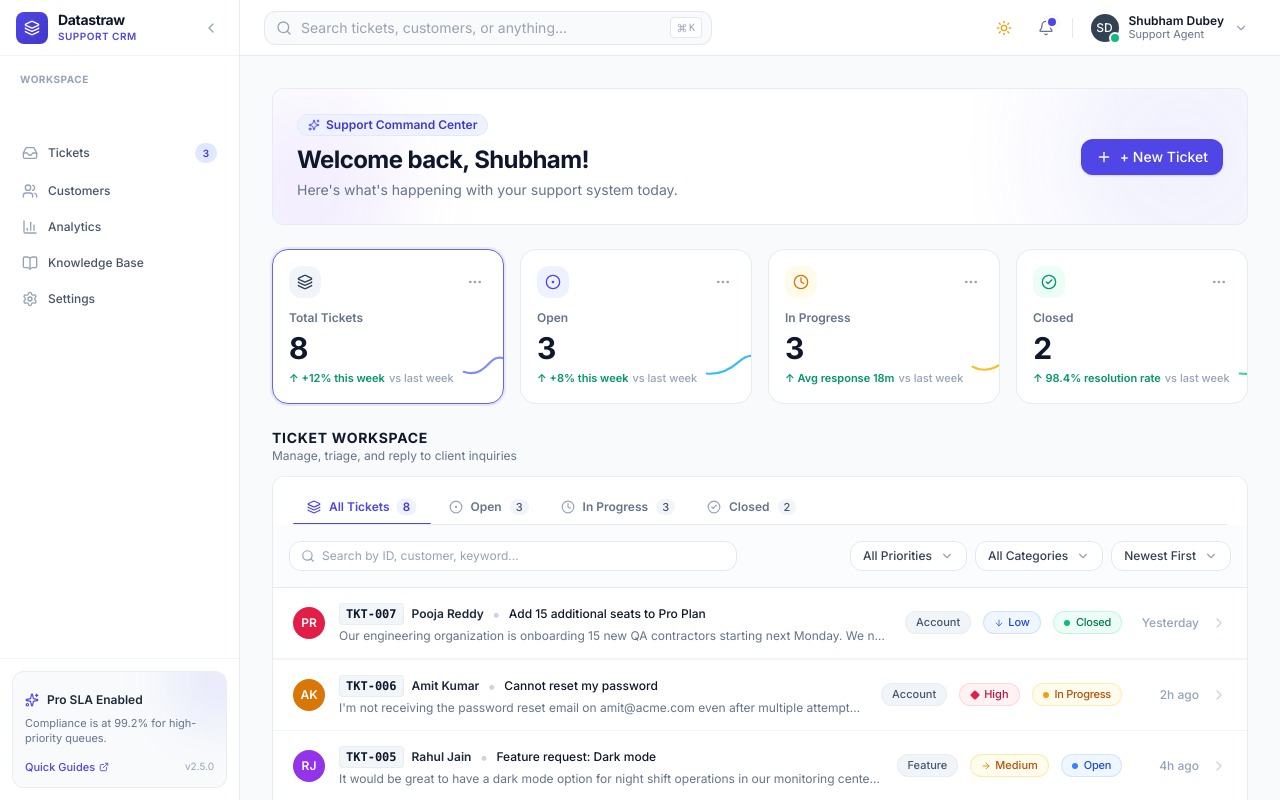
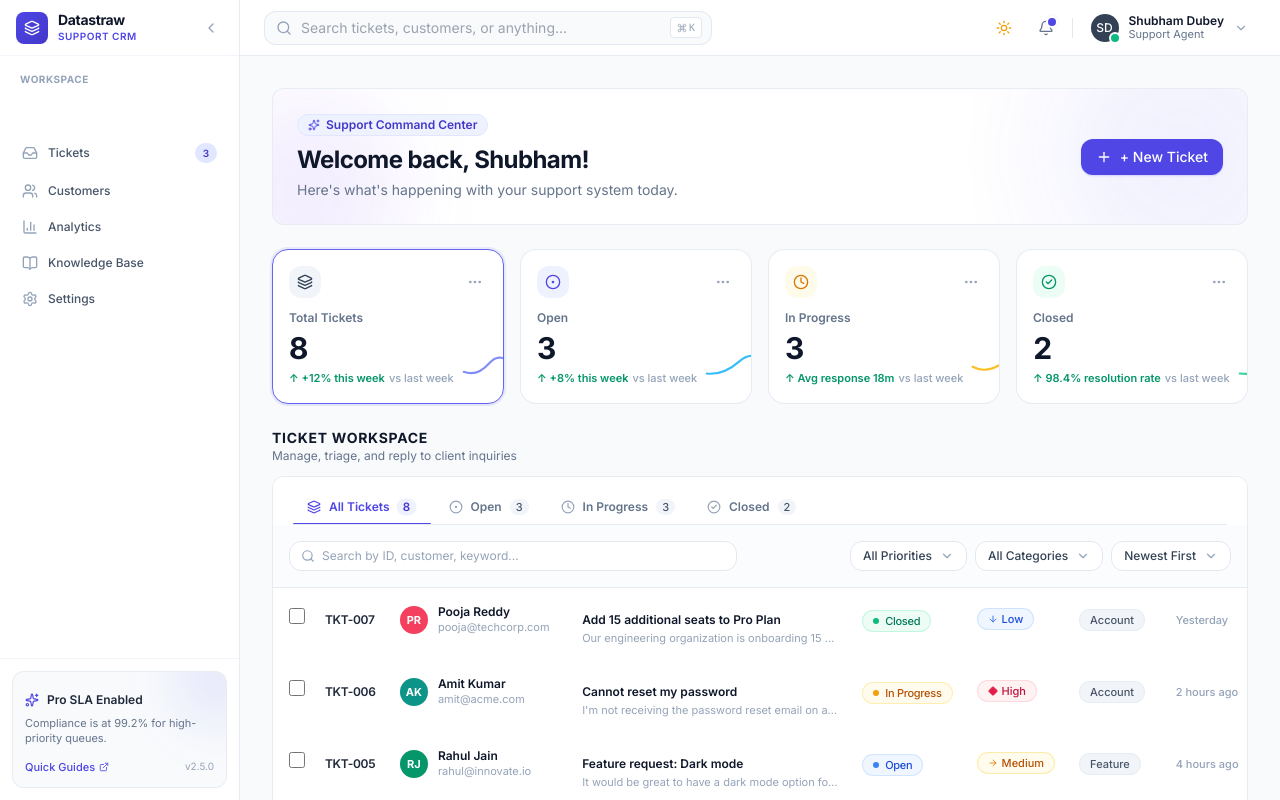
Before and after one commit to Dubey411/Datastraw, a React (Vite) app: page / in a window 1280 px wide. Built offline with nearby package versions, Linux system fonts and the light colour scheme.

Commit message:
feat(tickets): update TicketRow with tabular layout, checkboxes, initials avatars, and badges

```diff
--- a/src/components/features/tickets/TicketRow.jsx
+++ b/src/components/features/tickets/TicketRow.jsx
@@ -1,13 +1,19 @@
 import React from 'react';
 import { cn } from '../../../utils/cn';
-import { Avatar } from '../../common/Avatar';
 import { StatusBadge, PriorityBadge, CategoryBadge } from '../../common/Badge';
-import { Clock, ChevronRight } from 'lucide-react';
+import { MoreHorizontal } from 'lucide-react';
 
-export function TicketRow({ ticket, isSelected, onSelect, index = 0 }) {
-  // Format relative timestamp
+export function TicketRow({
+  ticket,
+  isSelected,
+  isChecked = false,
+  onToggleCheck,
+  onSelect,
+  index = 0,
+}) {
+  // Format relative timestamp to match reference screenshot style
   const formatTime = (isoString) => {
-    if (!isoString) return '';
+    if (!isoString) return 'Yesterday';
     const date = new Date(isoString);
     const now = new Date();
     const diffMs = now - date;
@@ -15,127 +21,139 @@ export function TicketRow({ ticket, isSelected, onSelect, index = 0 }) {
     const diffHours = Math.floor(diffMins / 60);
     const diffDays = Math.floor(diffHours / 24);
 
-    if (diffMins < 1) return 'Just now';
     if (diffMins < 60) return `${diffMins}m ago`;
-    if (diffHours < 24) return `${diffHours}h ago`;
+    if (diffHours < 24) return `${diffHours} hours ago`;
     if (diffDays === 1) return 'Yesterday';
-    if (diffDays < 7) return `${diffDays}d ago`;
-    return date.toLocaleDateString(undefined, { month: 'short', day: 'numeric' });
+    if (diffDays > 1) return `${diffDays} days ago`;
+    return 'Yesterday';
   };
 
-  const animationDelay = `${Math.min(index * 35, 350)}ms`;
+  // Customer initials
+  const getInitials = (name) => {
+    if (!name) return 'CU';
+    const parts = name.split(' ');
+    if (parts.length >= 2) return `${parts[0][0]}${parts[1][0]}`.toUpperCase();
+    return name.slice(0, 2).toUpperCase();
+  };
+
+  // Avatar background colors matching reference screenshot
+  const getAvatarBg = (name) => {
+    const initials = getInitials(name);
+    switch (initials) {
+      case 'PR':
+        return 'bg-rose-500 text-white';
+      case 'AK':
+        return 'bg-teal-600 text-white';
+      case 'RJ':
+        return 'bg-emerald-600 text-white';
+      case 'NP':
+        return 'bg-purple-600 text-white';
+      case 'KT':
+        return 'bg-pink-600 text-white';
+      case 'SC':
+        return 'bg-amber-500 text-white';
+      default:
+        return 'bg-indigo-600 text-white';
+    }
+  };
 
   return (
-    <div
+    <tr
       onClick={() => onSelect(ticket.id)}
-      role="button"
-      tabIndex={0}
-      style={{ animationDelay }}
-      onKeyDown={(e) => {
-        if (e.key === 'Enter' || e.key === ' ') {
-          e.preventDefault();
-          onSelect(ticket.id);
-        }
-      }}
       className={cn(
-        'group relative w-full text-left transition-all duration-200 cursor-pointer border-b border-slate-100 dark:border-dark-border select-none outline-none animate-in fade-in slide-in-from-bottom-1.5 duration-250',
-        'hover:bg-slate-50/80 dark:hover:bg-dark-surface-hover focus-visible:bg-slate-50 dark:focus-visible:bg-dark-surface-hover focus-visible:ring-2 focus-visible:ring-inset focus-visible:ring-indigo-500',
-        isSelected
-          ? 'bg-indigo-50/40 dark:bg-indigo-950/40 hover:bg-indigo-50/60 dark:hover:bg-indigo-950/50'
-          : 'bg-white dark:bg-dark-surface'
+        'group transition-colors duration-150 cursor-pointer border-b border-slate-100 dark:border-dark-border text-xs select-none',
+        'hover:bg-slate-50/80 dark:hover:bg-slate-800/50',
+        isSelected && 'bg-indigo-50/50 dark:bg-indigo-950/40',
+        isChecked && 'bg-indigo-50/30 dark:bg-indigo-950/30'
       )}
     >
-      {/* Active Left Indicator Bar */}
-      {isSelected && (
-        <div className="absolute left-0 top-0 bottom-0 w-1 bg-indigo-600 dark:bg-indigo-400" />
-      )}
+      {/* Checkbox */}
+      <td
+        className="py-3.5 pl-4 pr-2 w-10 text-center"
+        onClick={(e) => {
+          e.stopPropagation();
+          onToggleCheck?.(ticket.id);
+        }}
+      >
+        <input
+          type="checkbox"
+          checked={isChecked}
+          onChange={() => {}}
+          className="w-4 h-4 rounded border-slate-300 dark:border-slate-600 text-indigo-600 focus:ring-indigo-500/20 cursor-pointer"
+        />
+      </td>
 
-      {/* Desktop Layout */}
-      <div className="hidden lg:flex items-center justify-between px-5 py-3.5 gap-4">
-        {/* Left: ID & Customer & Subject */}
-        <div className="flex items-center gap-3.5 min-w-0 flex-1">
-          {/* Customer Avatar with subtle scale on row hover */}
-          <div className="transition-transform duration-200 group-hover:scale-105">
-            <Avatar
-              name={ticket.customer?.name}
-              size="md"
-              className="flex-shrink-0"
-            />
+      {/* Ticket ID # */}
+      <td className="py-3.5 px-3 whitespace-nowrap font-medium text-slate-800 dark:text-slate-200">
+        <span className="font-semibold text-xs tracking-tight">{ticket.id}</span>
+      </td>
+
+      {/* Customer Avatar & Name & Email */}
+      <td className="py-3.5 px-3 min-w-[180px]">
+        <div className="flex items-center gap-2.5">
+          <div
+            className={cn(
+              'w-7 h-7 rounded-full flex items-center justify-center font-bold text-[11px] flex-shrink-0 shadow-2xs',
+              getAvatarBg(ticket.customer?.name)
+            )}
+          >
+            {getInitials(ticket.customer?.name)}
           </div>
-
-          <div className="min-w-0 flex-1 space-y-0.5">
-            <div className="flex items-center gap-2">
-              <span className="font-mono text-xs font-bold text-slate-900 dark:text-dark-text bg-slate-100/90 dark:bg-slate-800 px-1.5 py-0.5 rounded border border-slate-200/60 dark:border-slate-700 flex-shrink-0">
-                {ticket.id}
-              </span>
-              <span className="text-xs font-semibold text-slate-800 dark:text-slate-200 truncate max-w-[130px]">
-                {ticket.customer?.name}
-              </span>
-              <span className="text-slate-300 dark:text-slate-600">•</span>
-              <h4 className="text-xs font-medium text-slate-900 dark:text-dark-text truncate group-hover:text-indigo-600 dark:group-hover:text-indigo-400 transition-colors">
-                {ticket.subject}
-              </h4>
-            </div>
-
-            <p className="text-xs text-slate-500 dark:text-slate-400 truncate max-w-2xl">
-              {ticket.description}
+          <div className="min-w-0">
+            <p className="text-xs font-semibold text-slate-900 dark:text-dark-text truncate leading-tight">
+              {ticket.customer?.name}
+            </p>
+            <p className="text-[11px] text-slate-400 dark:text-slate-500 truncate leading-tight mt-0.5">
+              {ticket.customer?.email}
             </p>
           </div>
         </div>
+      </td>
 
-        {/* Right: Badges + Timestamp */}
-        <div className="flex items-center gap-3 flex-shrink-0">
-          <CategoryBadge category={ticket.category} />
-          <PriorityBadge priority={ticket.priority} size="sm" />
-          <StatusBadge status={ticket.status} size="sm" />
-          <span className="text-xs text-slate-400 dark:text-slate-500 min-w-[65px] text-right font-medium">
-            {formatTime(ticket.updatedAt || ticket.createdAt)}
-          </span>
-          <ChevronRight className="w-4 h-4 text-slate-300 dark:text-slate-600 group-hover:text-slate-500 dark:group-hover:text-slate-300 group-hover:translate-x-0.5 transition-all duration-200" />
-        </div>
-      </div>
+      {/* Subject & snippet */}
+      <td className="py-3.5 px-3 max-w-[280px]">
+        <p className="text-xs font-semibold text-slate-900 dark:text-dark-text truncate group-hover:text-indigo-600 dark:group-hover:text-indigo-400 transition-colors">
+          {ticket.subject}
+        </p>
+        <p className="text-[11px] text-slate-400 dark:text-slate-500 truncate mt-0.5">
+          {ticket.description}
+        </p>
+      </td>
 
-      {/* Mobile & Tablet Layout (Stacked Card) */}
-      <div className="lg:hidden p-4 space-y-2.5">
-        <div className="flex items-start justify-between gap-2">
-          <div className="flex items-center gap-2.5 min-w-0">
-            <Avatar
-              name={ticket.customer?.name}
-              size="sm"
-            />
-            <div className="min-w-0">
-              <div className="flex items-center gap-1.5">
-                <span className="font-mono text-[11px] font-bold text-slate-900 dark:text-dark-text bg-slate-100 dark:bg-slate-800 px-1 rounded">
-                  {ticket.id}
-                </span>
-                <span className="text-xs font-semibold text-slate-800 dark:text-slate-200 truncate">
-                  {ticket.customer?.name}
-                </span>
-              </div>
-            </div>
-          </div>
-          <span className="text-[11px] text-slate-400 dark:text-slate-500 font-medium whitespace-nowrap">
-            {formatTime(ticket.updatedAt || ticket.createdAt)}
-          </span>
-        </div>
+      {/* Status */}
+      <td className="py-3.5 px-3 whitespace-nowrap">
+        <StatusBadge status={ticket.status} size="sm" />
+      </td>
 
-        <div className="space-y-1">
-          <h4 className="text-xs font-semibold text-slate-900 dark:text-dark-text line-clamp-1 group-hover:text-indigo-600 dark:group-hover:text-indigo-400">
-            {ticket.subject}
-          </h4>
-          <p className="text-xs text-slate-500 dark:text-slate-400 line-clamp-2 leading-relaxed">
-            {ticket.description}
-          </p>
-        </div>
+      {/* Priority */}
+      <td className="py-3.5 px-3 whitespace-nowrap">
+        <PriorityBadge priority={ticket.priority} size="sm" />
+      </td>
 
-        <div className="pt-1 flex flex-wrap items-center justify-between gap-2 border-t border-slate-50 dark:border-dark-border">
-          <div className="flex items-center gap-1.5 flex-wrap">
-            <StatusBadge status={ticket.status} size="sm" />
-            <PriorityBadge priority={ticket.priority} size="sm" />
-          </div>
-          <CategoryBadge category={ticket.category} />
-        </div>
-      </div>
-    </div>
+      {/* Category */}
+      <td className="py-3.5 px-3 whitespace-nowrap">
+        <CategoryBadge category={ticket.category} />
+      </td>
+
+      {/* Updated */}
+      <td className="py-3.5 px-3 whitespace-nowrap text-[11px] text-slate-400 dark:text-slate-500 font-medium">
+        {ticket.displayUpdated || formatTime(ticket.updatedAt || ticket.createdAt)}
+      </td>
+
+      {/* Actions */}
+      <td className="py-3.5 pl-2 pr-4 text-right whitespace-nowrap">
+        <button
+          type="button"
+          onClick={(e) => {
+            e.stopPropagation();
+            onSelect(ticket.id);
+          }}
+          className="text-slate-400 hover:text-slate-600 dark:hover:text-slate-300 p-1.5 rounded-lg hover:bg-slate-100 dark:hover:bg-slate-800 transition-colors"
+          aria-label="More ticket actions"
+        >
+          <MoreHorizontal className="w-4 h-4" />
+        </button>
+      </td>
+    </tr>
   );
 }
```
